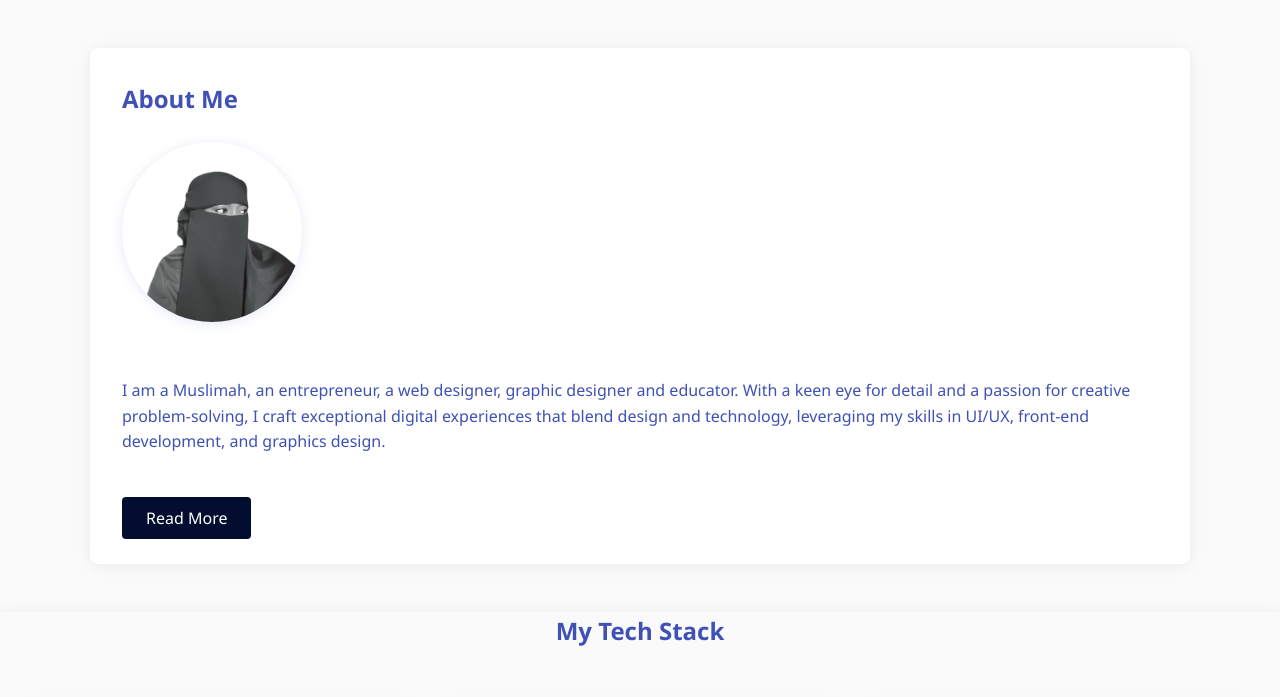
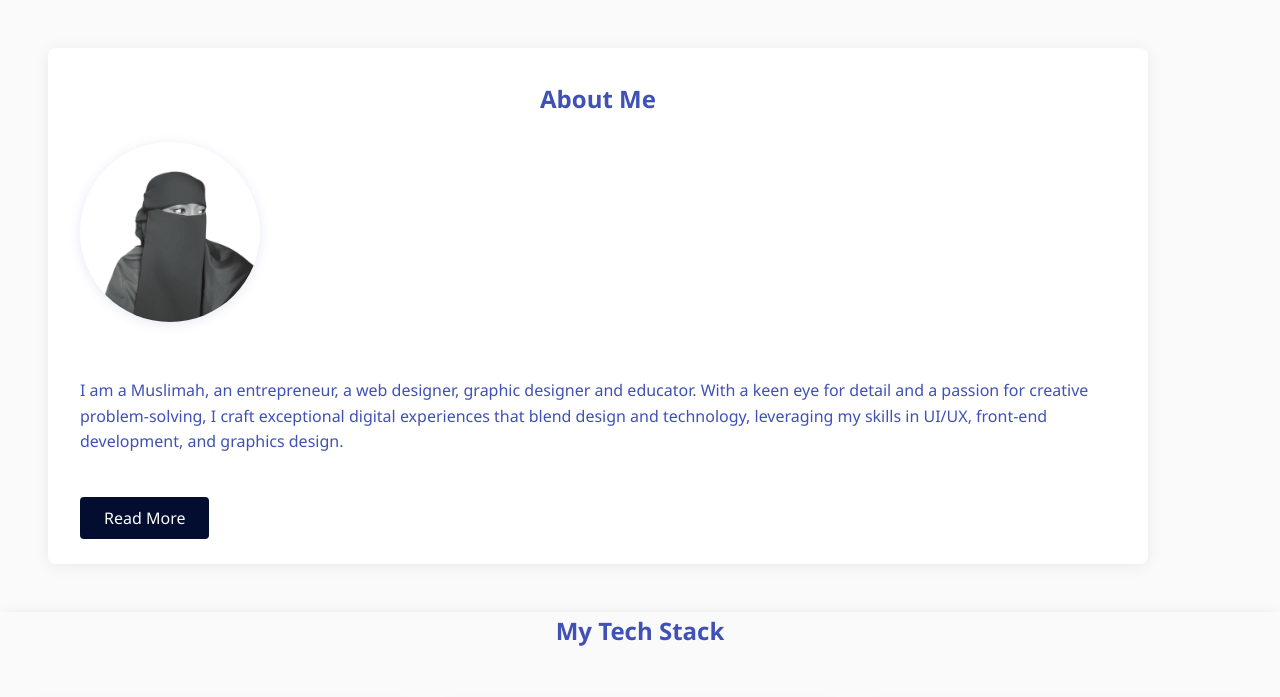
Before and after one commit to RabiatYakasai/My-Portfolio-, a plain HTML site: page index.html in a window 1280 px wide. Shown: the part 892-1589 px from the top of the page. Drawn offline with Linux system fonts and the light colour scheme.

Commit message:
Update styles.css

```diff
--- a/styles.css
+++ b/styles.css
@@ -199,7 +199,7 @@ span{
 .about, .about-page {
   background: #fff;
   max-width: 1100px;
-  margin: 3em auto;
+  margin: 3em;
   border-radius: 8px;
   padding: 2em;
   box-shadow: 0 2px 16px #0001;
@@ -207,7 +207,7 @@ span{
 .about h2, .about-page h1 {
   color: #3f51b5;
   margin-bottom: 1em;
-    align-items: center;
+text-align: center;
 }
 .about-content {
   display: flex;
```
